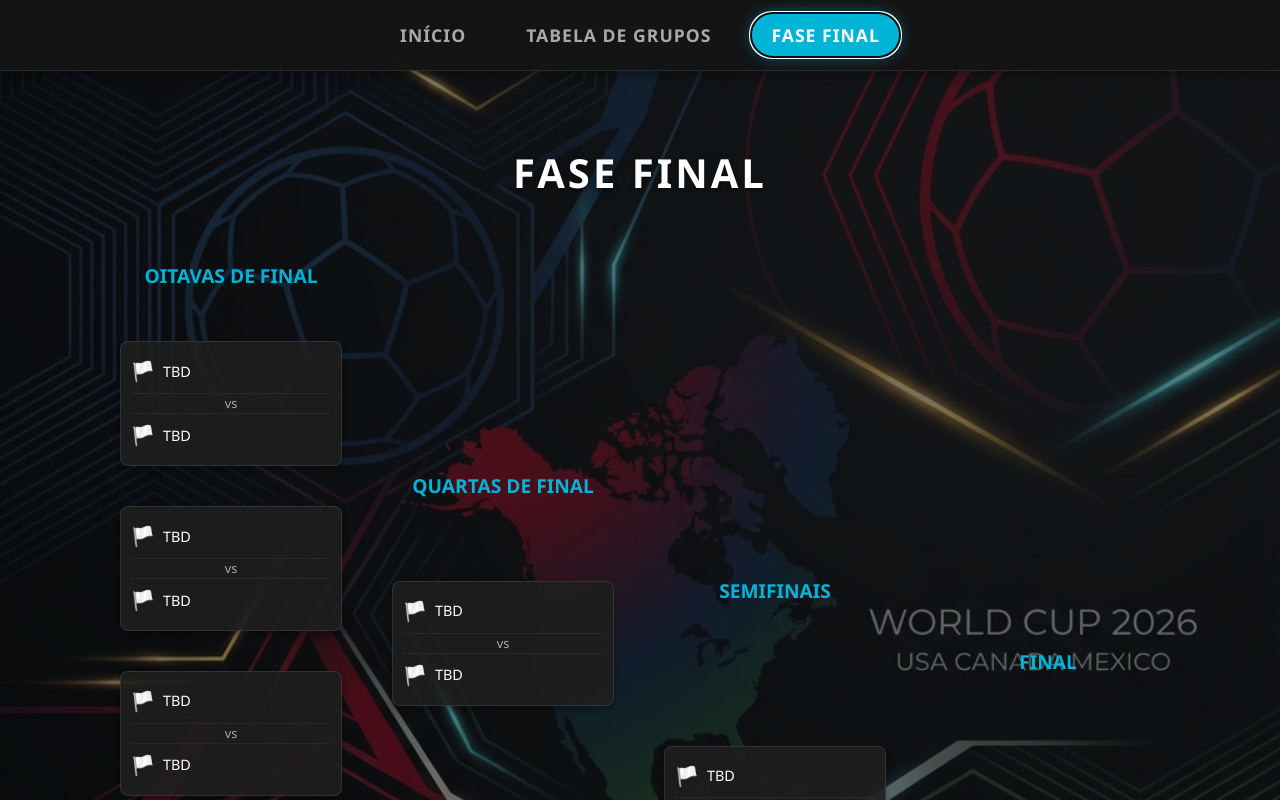
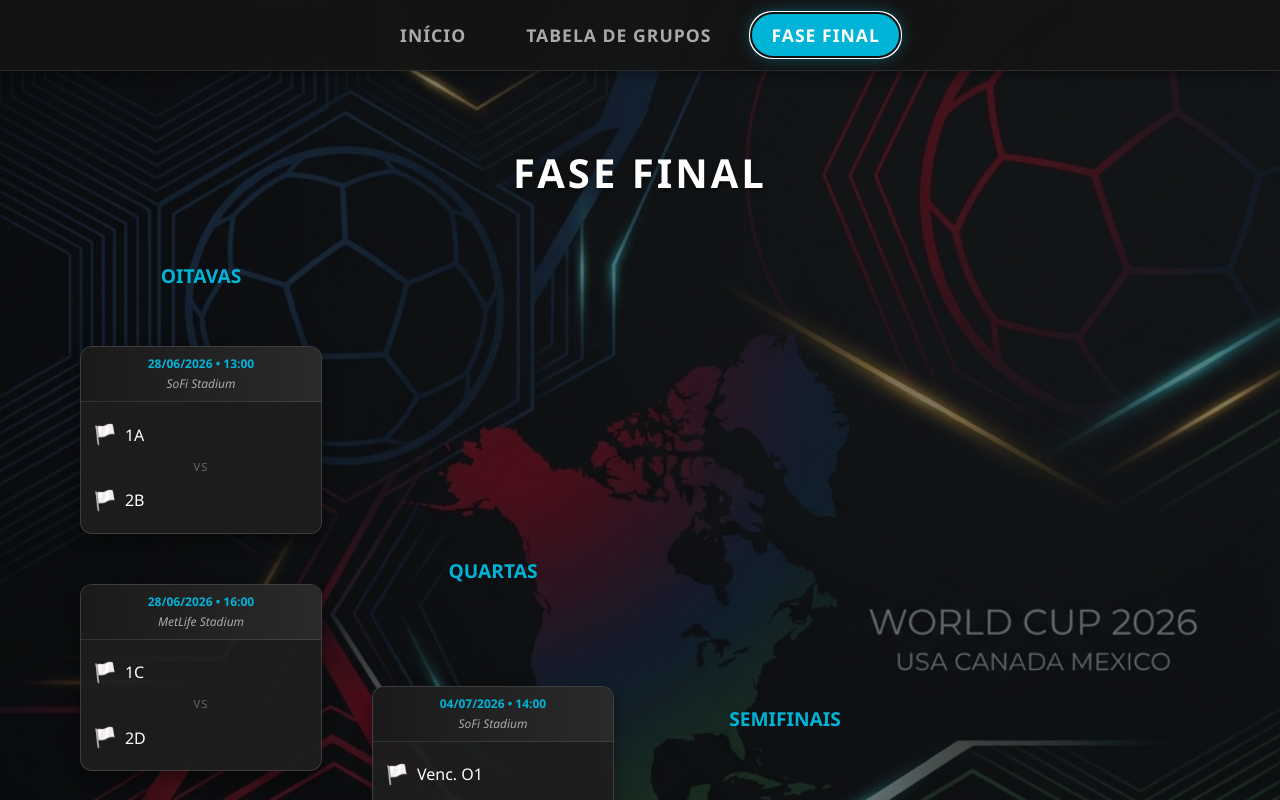
Before and after one commit to JeanCarlos88/Copa26, a React (Vite) app: page / in a window 1280 px wide. Both pictures are taken after a click on the button "FASE FINAL". Shown: the top 800 px of the page. Built offline with nearby package versions, Linux system fonts and the light colour scheme.

Commit message:
Update KnockoutStage with match details and improved design

```diff
--- a/src/App.css
+++ b/src/App.css
@@ -160,54 +160,91 @@
 }
 
 .match-box {
-  background-color: rgba(30, 30, 30, 0.9);
-  border: 1px solid rgba(255, 255, 255, 0.1);
-  border-radius: 8px;
-  padding: 10px;
-  width: 200px;
-  box-shadow: 0 4px 6px rgba(0, 0, 0, 0.3);
+  background-color: rgba(30, 30, 30, 0.95);
+  border: 1px solid rgba(255, 255, 255, 0.15);
+  border-radius: 12px;
+  padding: 0;
+  width: 240px;
+  box-shadow: 0 8px 16px rgba(0, 0, 0, 0.4);
   position: relative;
+  overflow: hidden;
+  transition: transform 0.3s ease, box-shadow 0.3s ease;
+}
+
+.match-box:hover {
+  transform: translateY(-5px);
+  box-shadow: 0 12px 20px rgba(0, 0, 0, 0.5);
+  border-color: rgba(0, 180, 216, 0.5);
+}
+
+.match-header {
+  background: linear-gradient(90deg, #1a1a1a, #2a2a2a);
+  padding: 8px 12px;
+  display: flex;
+  flex-direction: column;
+  align-items: center;
+  border-bottom: 1px solid rgba(255, 255, 255, 0.1);
+  font-size: 0.75rem;
+  color: #aaa;
+}
+
+.match-date {
+  font-weight: 600;
+  color: #00b4d8;
+  margin-bottom: 2px;
+}
+
+.match-venue {
+  font-style: italic;
+  text-align: center;
+  white-space: nowrap;
+  overflow: hidden;
+  text-overflow: ellipsis;
+  max-width: 100%;
+}
+
+.match-content {
+  padding: 12px;
 }
 
 .round-16 .match-box {
-  margin: 10px 0;
+  margin: 15px 0;
 }
 
 .round-8 .match-box {
-  margin: 40px 0;
+  margin: 60px 0;
 }
 
 .round-4 .match-box {
-  margin: 100px 0;
+  margin: 150px 0;
 }
 
 .round-2 .match-box {
-  margin: 200px 0;
+  margin: 300px 0;
   border: 2px solid #ffd700;
 }
 
 .match-team {
   display: flex;
   align-items: center;
-  padding: 5px 0;
-  font-size: 0.9rem;
+  padding: 6px 0;
+  font-size: 1rem;
+  font-weight: 500;
 }
 
-.match-divider {
+.match-vs {
   text-align: center;
-  font-size: 0.8rem;
-  color: #aaa;
-  margin: 2px 0;
-  border-top: 1px solid rgba(255, 255, 255, 0.05);
-  border-bottom: 1px solid rgba(255, 255, 255, 0.05);
+  font-size: 0.7rem;
+  color: #666;
+  margin: 4px 0;
+  text-transform: uppercase;
+  letter-spacing: 1px;
 }
 
 .flag-placeholder {
   margin-right: 8px;
   font-size: 1.2rem;
 }
-
-
 
 .sidebar {
   width: 250px;
@@ -526,7 +563,8 @@
 
 @media (max-width: 768px) {
   .app-container {
-    padding-top: 60px; /* Adjust for smaller navbar */
+    padding-top: 60px;
+    /* Adjust for smaller navbar */
   }
 
   .navbar {
@@ -548,18 +586,22 @@
 
   .groups-view-container {
     flex-direction: column;
-    height: auto; /* Allow content to dictate height */
-    overflow: visible; /* Remove hidden overflow to allow page scroll */
+    height: auto;
+    /* Allow content to dictate height */
+    overflow: visible;
+    /* Remove hidden overflow to allow page scroll */
   }
 
   .sidebar {
     width: 100%;
     height: auto;
-    max-height: 200px; /* Limit height of sidebar on mobile */
+    max-height: 200px;
+    /* Limit height of sidebar on mobile */
     border-right: none;
     border-bottom: 1px solid rgba(255, 255, 255, 0.1);
     position: relative;
-    overflow-y: auto; /* Allow scrolling within sidebar */
+    overflow-y: auto;
+    /* Allow scrolling within sidebar */
   }
 
   .main-content {
@@ -569,16 +611,19 @@
   }
 
   .groups-grid {
-    grid-template-columns: 1fr; /* Single column for groups */
+    grid-template-columns: 1fr;
+    /* Single column for groups */
   }
 
   .home-view h1 {
-    font-size: 2rem; /* Smaller title */
+    font-size: 2rem;
+    /* Smaller title */
     padding: 0 20px;
   }
 
   .home-logo {
-    max-width: 200px; /* Smaller logo */
+    max-width: 200px;
+    /* Smaller logo */
   }
 
   .header h1 {
@@ -592,7 +637,8 @@
 
   .modal-content {
     width: 95%;
-    max-height: 90vh; /* Prevent modal from being too tall */
+    max-height: 90vh;
+    /* Prevent modal from being too tall */
     overflow-y: auto;
   }
 
@@ -614,11 +660,13 @@
 
   .knockout-container {
     padding: 20px 10px;
-    align-items: flex-start; /* Align to start for horizontal scroll */
+    align-items: flex-start;
+    /* Align to start for horizontal scroll */
   }
 
   .bracket {
-    padding-bottom: 20px; /* Space for scrollbar */
+    padding-bottom: 20px;
+    /* Space for scrollbar */
   }
 }
 
--- a/src/components/KnockoutStage.jsx
+++ b/src/components/KnockoutStage.jsx
@@ -1,20 +1,48 @@
 import React from 'react';
 
 const KnockoutStage = () => {
-    // Placeholder data for the bracket structure
-    const roundOf16 = Array(8).fill({ match: 'Oitavas', team1: 'TBD', team2: 'TBD' });
-    const quarterFinals = Array(4).fill({ match: 'Quartas', team1: 'TBD', team2: 'TBD' });
-    const semiFinals = Array(2).fill({ match: 'Semi', team1: 'TBD', team2: 'TBD' });
-    const final = [{ match: 'Final', team1: 'TBD', team2: 'TBD' }];
+    // Placeholder data for the bracket structure with date, time, and venue
+    const roundOf16 = [
+        { match: 'Oitavas 1', team1: '1A', team2: '2B', date: '28/06/2026', time: '13:00', venue: 'SoFi Stadium' },
+        { match: 'Oitavas 2', team1: '1C', team2: '2D', date: '28/06/2026', time: '16:00', venue: 'MetLife Stadium' },
+        { match: 'Oitavas 3', team1: '1E', team2: '2F', date: '29/06/2026', time: '13:00', venue: 'AT&T Stadium' },
+        { match: 'Oitavas 4', team1: '1G', team2: '2H', date: '29/06/2026', time: '16:00', venue: 'Arrowhead Stadium' },
+        { match: 'Oitavas 5', team1: '1B', team2: '2A', date: '30/06/2026', time: '13:00', venue: 'NRG Stadium' },
+        { match: 'Oitavas 6', team1: '1D', team2: '2C', date: '30/06/2026', time: '16:00', venue: 'Mercedes-Benz Stadium' },
+        { match: 'Oitavas 7', team1: '1F', team2: '2E', date: '01/07/2026', time: '13:00', venue: 'Gillette Stadium' },
+        { match: 'Oitavas 8', team1: '1H', team2: '2G', date: '01/07/2026', time: '16:00', venue: 'Hard Rock Stadium' },
+    ];
+
+    const quarterFinals = [
+        { match: 'Quartas 1', team1: 'Venc. O1', team2: 'Venc. O2', date: '04/07/2026', time: '14:00', venue: 'SoFi Stadium' },
+        { match: 'Quartas 2', team1: 'Venc. O3', team2: 'Venc. O4', date: '04/07/2026', time: '18:00', venue: 'MetLife Stadium' },
+        { match: 'Quartas 3', team1: 'Venc. O5', team2: 'Venc. O6', date: '05/07/2026', time: '14:00', venue: 'AT&T Stadium' },
+        { match: 'Quartas 4', team1: 'Venc. O7', team2: 'Venc. O8', date: '05/07/2026', time: '18:00', venue: 'Arrowhead Stadium' },
+    ];
+
+    const semiFinals = [
+        { match: 'Semi 1', team1: 'Venc. Q1', team2: 'Venc. Q2', date: '08/07/2026', time: '15:00', venue: 'Mercedes-Benz Stadium' },
+        { match: 'Semi 2', team1: 'Venc. Q3', team2: 'Venc. Q4', date: '09/07/2026', time: '15:00', venue: 'AT&T Stadium' },
+    ];
+
+    const final = [
+        { match: 'Final', team1: 'Venc. S1', team2: 'Venc. S2', date: '13/07/2026', time: '16:00', venue: 'MetLife Stadium' }
+    ];
 
     const MatchBox = ({ match }) => (
         <div className="match-box">
-            <div className="match-team">
-                <span className="flag-placeholder">🏳️</span> {match.team1}
+            <div className="match-header">
+                <span className="match-date">{match.date} • {match.time}</span>
+                <span className="match-venue">{match.venue}</span>
             </div>
-            <div className="match-divider">vs</div>
-            <div className="match-team">
-                <span className="flag-placeholder">🏳️</span> {match.team2}
+            <div className="match-content">
+                <div className="match-team">
+                    <span className="flag-placeholder">🏳️</span> {match.team1}
+                </div>
+                <div className="match-vs">vs</div>
+                <div className="match-team">
+                    <span className="flag-placeholder">🏳️</span> {match.team2}
+                </div>
             </div>
         </div>
     );
@@ -24,11 +52,11 @@
             <h2 className="stage-title">Fase Final</h2>
             <div className="bracket">
                 <div className="round round-16">
-                    <h3>Oitavas de Final</h3>
+                    <h3>Oitavas</h3>
                     {roundOf16.map((m, i) => <MatchBox key={i} match={m} />)}
                 </div>
                 <div className="round round-8">
-                    <h3>Quartas de Final</h3>
+                    <h3>Quartas</h3>
                     {quarterFinals.map((m, i) => <MatchBox key={i} match={m} />)}
                 </div>
                 <div className="round round-4">
```
